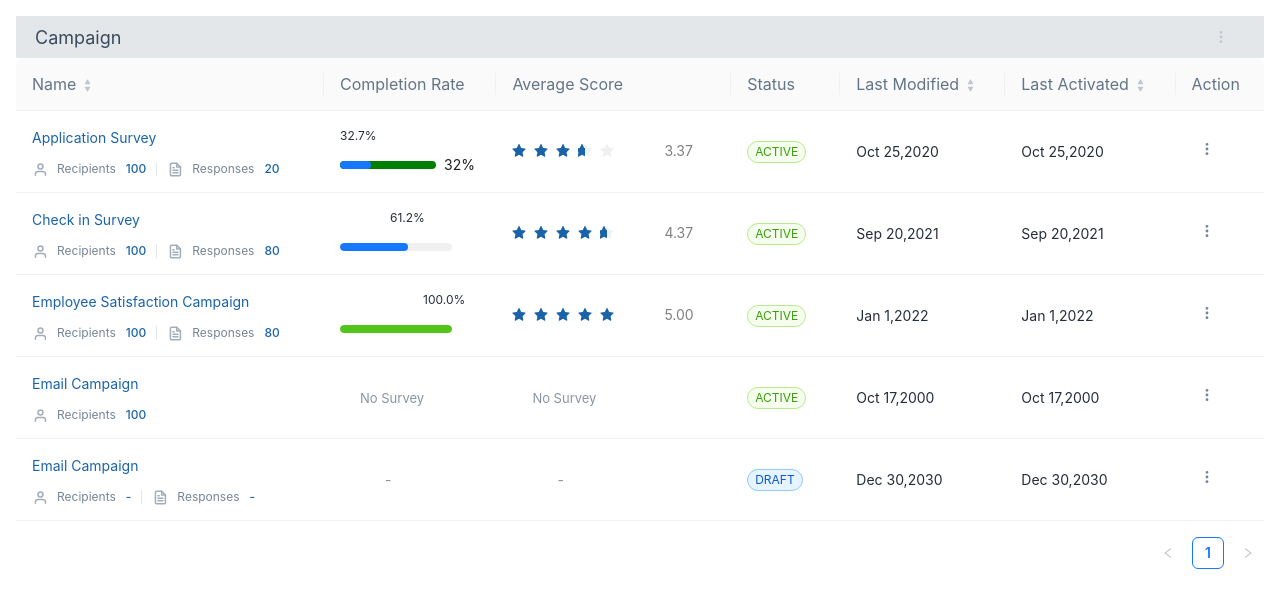
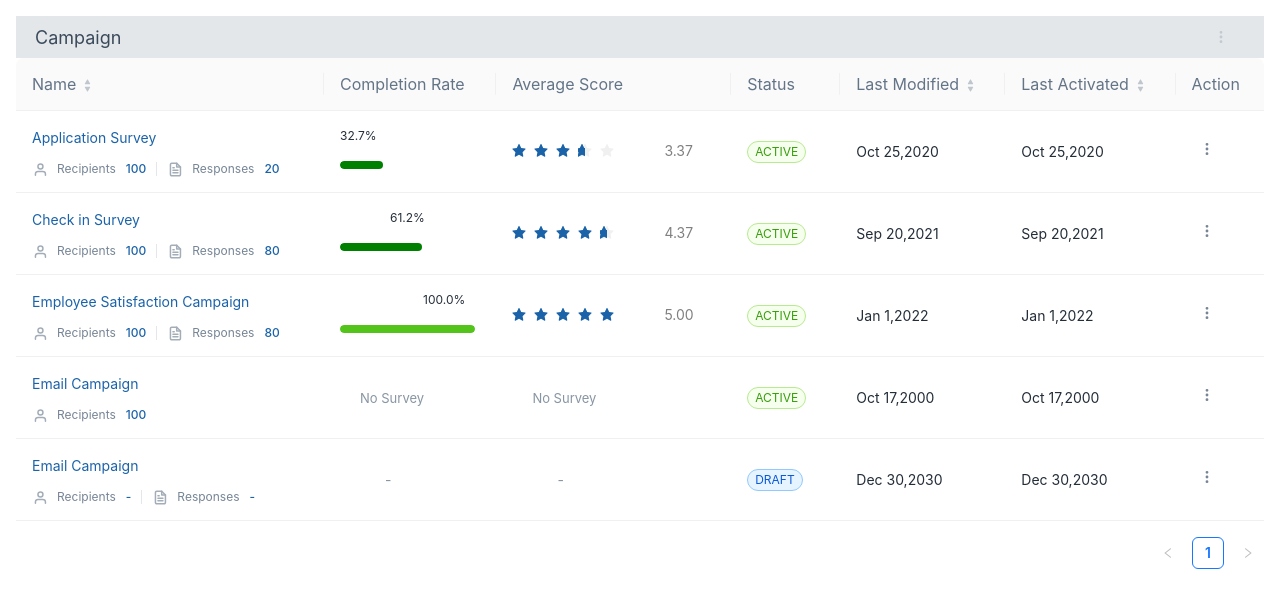
Before and after one commit to VishalGcod/CampaignTable, a React (Create React App) app in the folder campaign-design/: page / in a window 1280 px wide. Shown: the top 608 px of the page. Built offline with nearby package versions, Linux system fonts and the light colour scheme.

Commit message:
antdtable

```diff
--- a/campaign-design/src/antdTable/antdTableComp.js
+++ b/campaign-design/src/antdTable/antdTableComp.js
@@ -151,7 +151,6 @@ const data = [
         <span>
           <ProgressBar
           percent={32}
-            showInfo={false}
           />
         </span>
       </Ratings>
@@ -198,10 +197,8 @@ const data = [
           <RatingFont>61.2%</RatingFont>
         </RatingsNumber2>
         <span>
-          <Progress
-            style={{ width: "112px", height: "6px" }}
-            percent={61}
-            showInfo={false}
+        <ProgressBar
+          percent={61}
           />
         </span>
       </Ratings>
@@ -248,10 +245,8 @@ const data = [
           <RatingFont>100.0%</RatingFont>
         </RatingsNumber3>
         <span>
-          <Progress
-            style={{ width: "112px", height: "6px" }}
-            percent={100}
-            showInfo={false}
+        <ProgressBar
+          percent={100}
           />
         </span>
       </Ratings>
--- a/campaign-design/src/imageSvgComps/progressBor.js
+++ b/campaign-design/src/imageSvgComps/progressBor.js
@@ -5,20 +5,43 @@ export const ProgressBar = ({percent}) => {
 
   const StyledProgressBar = styled(Progress)`
   width:135px;
-    &&& {
   .ant-progress-inner {
+    background-color: transparent;
+    border-radius: 8px;
+  }
+
+  .ant-progress-bg {
     background-color: ${props =>
-          props.percent < 30
+      props.percent <= 100
+        ? 'green'
+        : props.percent <= 70
+        ? 'blue'
+        : props.percent <= 35
         ? 'red'
-            : props.percent === 65
+        : 'initial'};
+`;
+
+  const StyledProgressBar2 = styled(Progress)`
+  width:135px;
+  .ant-progress-inner {
+    background-color: transparent;
+  }
+
+  .ant-progress-bg {
+    background-color: ${({ percent }) =>
+    percent <= 100
+      ? 'green'
+      : percent <= 65
       ? 'blue'
-            : 'green'};
-      }
+      : percent <= 30
+      ? 'red'
+      : 'gray'};
   }
 `;
+
   return (
     <>
-      <StyledProgressBar percent={percent} />
+      <StyledProgressBar percent={percent} showInfo={false} />
     </>
   );
 };
```
Lines whose indentation alone changed are shown as unchanged.
